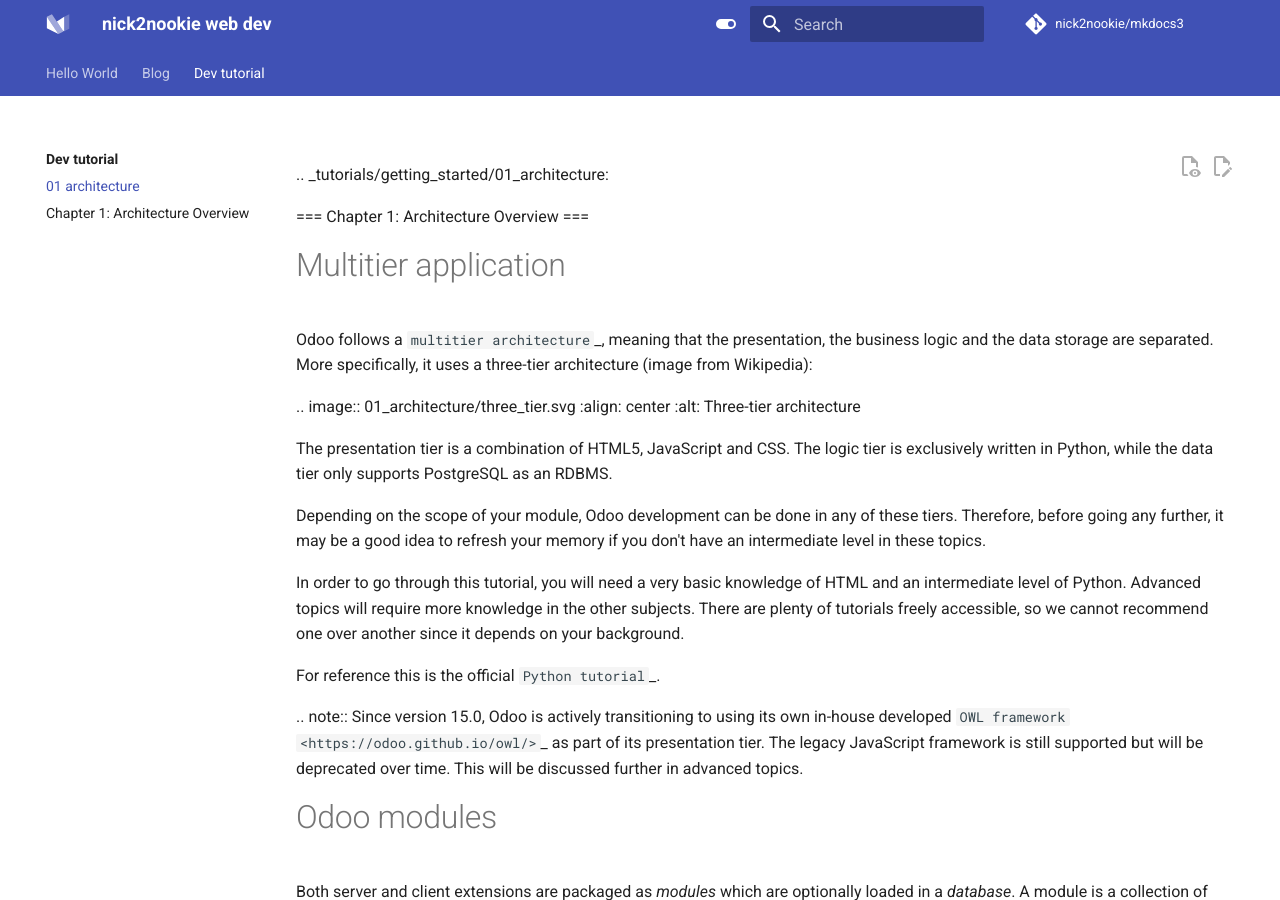
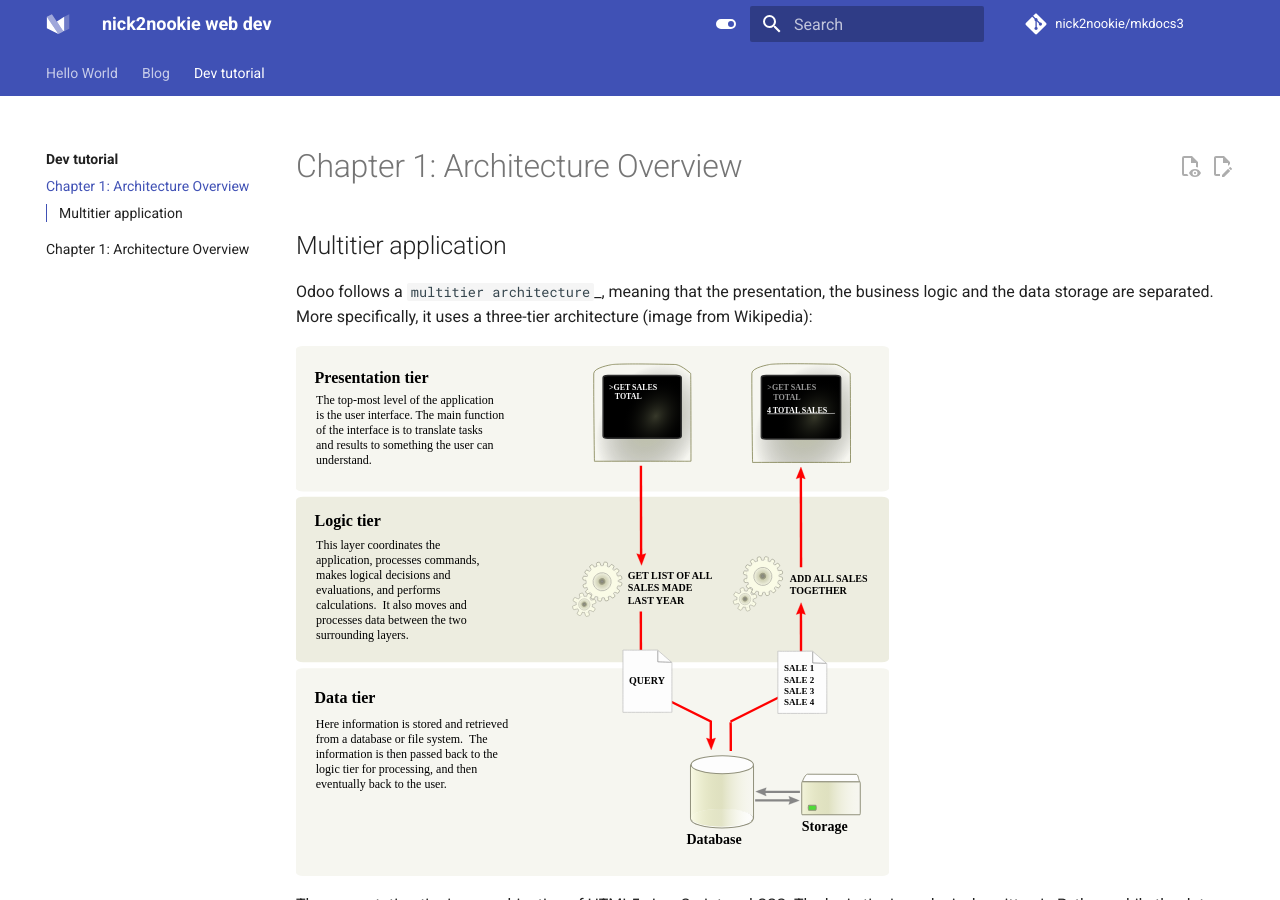
Before and after one commit to nick2nookie/mkdocs, an MkDocs documentation site: the page built from docs/dev_tutorial/01_architecture.md, in a window 1280 px wide and 900 px high. Built offline with MkDocs 1.6.1 and Material for MkDocs 9.7.7, drawn with Linux system fonts in a browser that asks for light colours; comment, search, counter and statistics services are not loaded.

Commit message:
[MOD]001-Archie

```diff
--- a/docs/dev_tutorial/01_architecture.md
+++ b/docs/dev_tutorial/01_architecture.md
@@ -1,19 +1,14 @@
-.. _tutorials/getting_started/01_architecture:
+# Chapter 1: Architecture Overview
 
-===
-Chapter 1: Architecture Overview
-===
-
-# Multitier application
-
+## Multitier application
 
 Odoo follows a `multitier architecture`_, meaning that the presentation, the business
 logic and the data storage are separated. More specifically, it uses a three-tier architecture
 (image from Wikipedia):
 
-.. image:: 01_architecture/three_tier.svg
-    :align: center
-    :alt: Three-tier architecture
+
+![Three-tier architecture](01_architecture/three_tier.svg){align=center}
+
 
 The presentation tier is a combination of HTML5, JavaScript and CSS. The logic tier is exclusively
 written in Python, while the data tier only supports PostgreSQL as an RDBMS.
```
